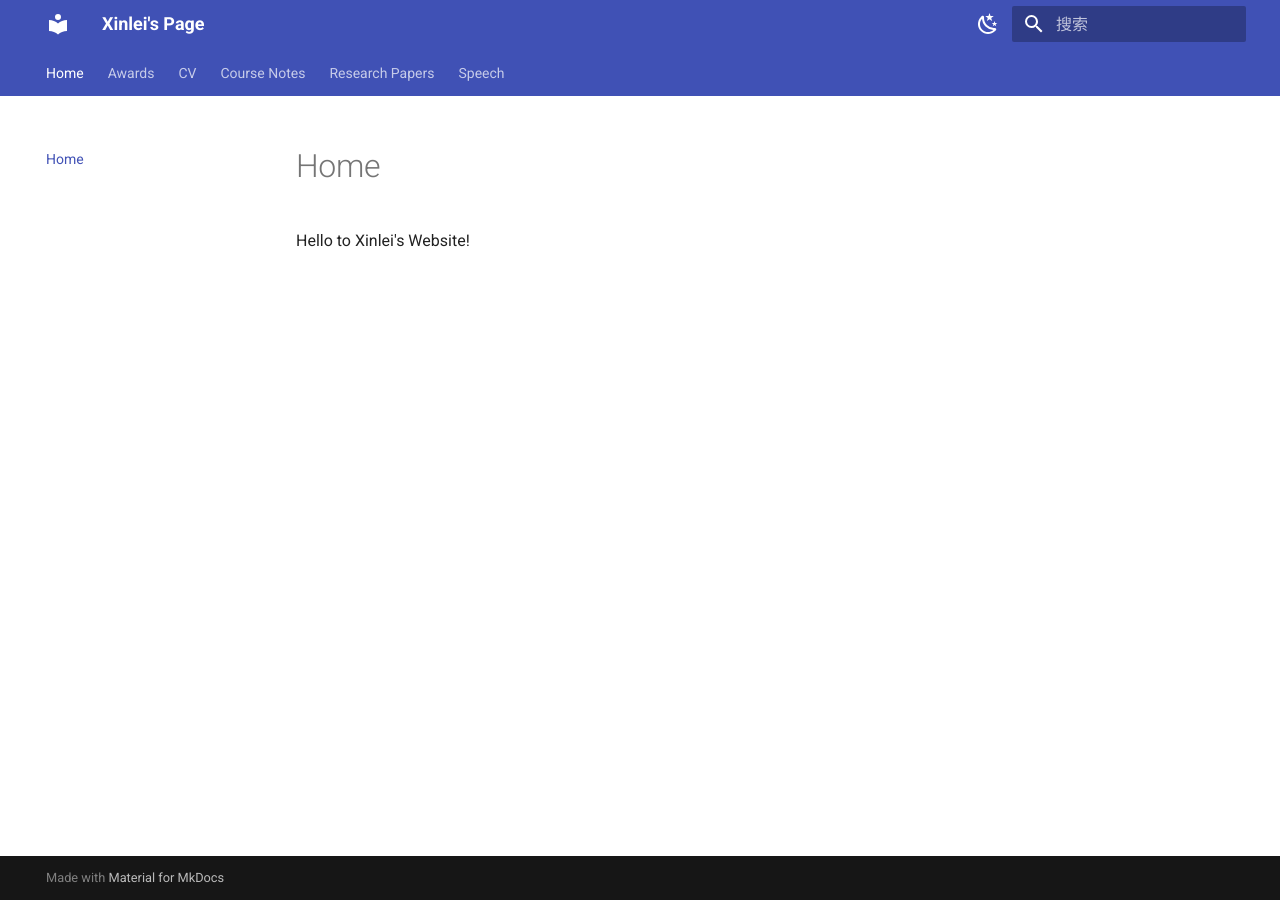
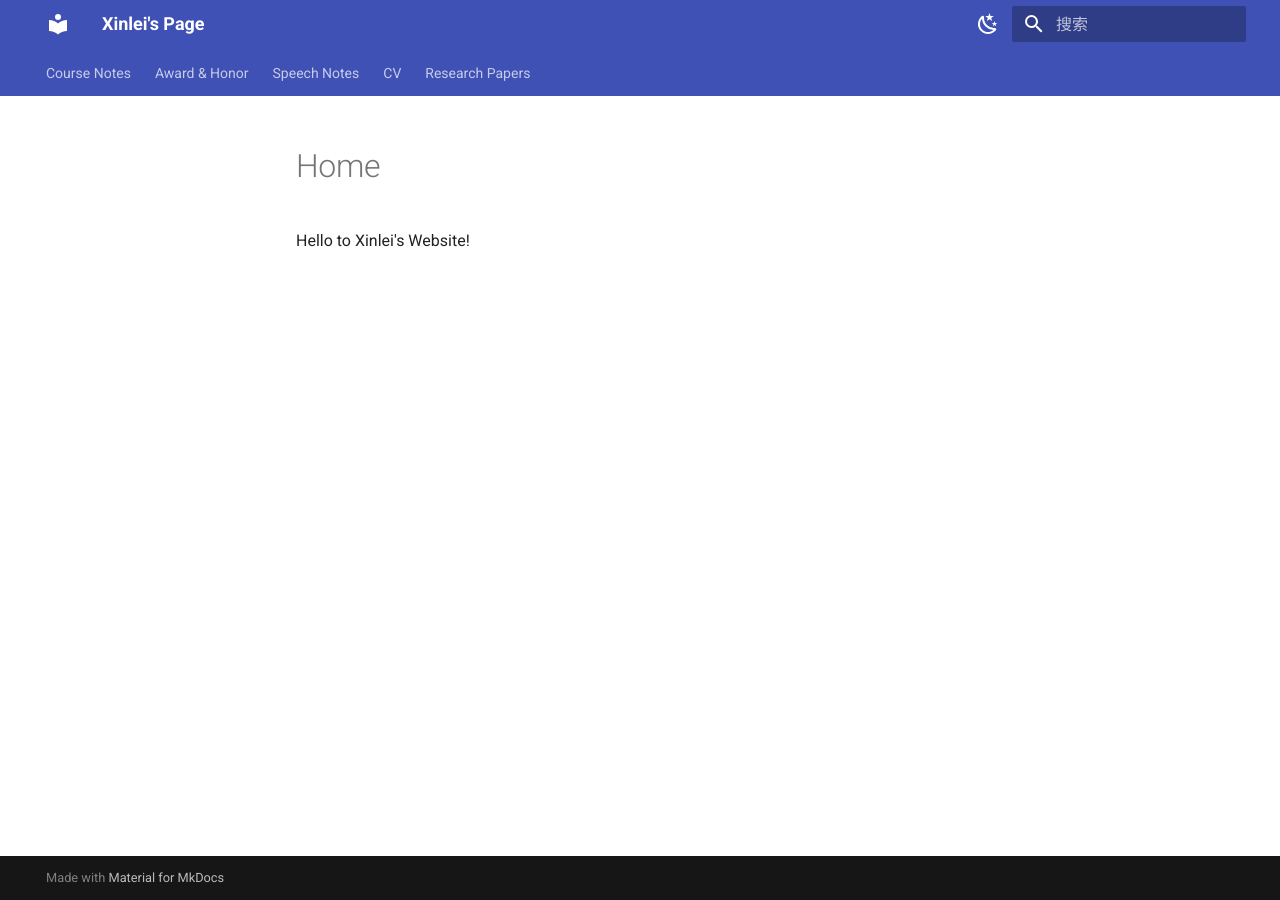
Before and after one commit to GuanQinG-GitHub/XinleiZhang_Website, an MkDocs documentation site: the page built from docs/index.md, in a window 1280 px wide. Built offline with MkDocs 1.6.1 and Material for MkDocs 9.7.7, drawn with Linux system fonts in a browser that asks for light colours; part of the change alters nothing that is shown.

```diff
--- a/mkdocs.yml
+++ b/mkdocs.yml
@@ -5,7 +5,7 @@ site_author: Xinlei
 site_description: Xinlei's Personal Website
 
 # [Navigation]
-nv:
+nav:
  - Course Notes:
    - Course_Notes/index.md
    - System Dynamics:
```
